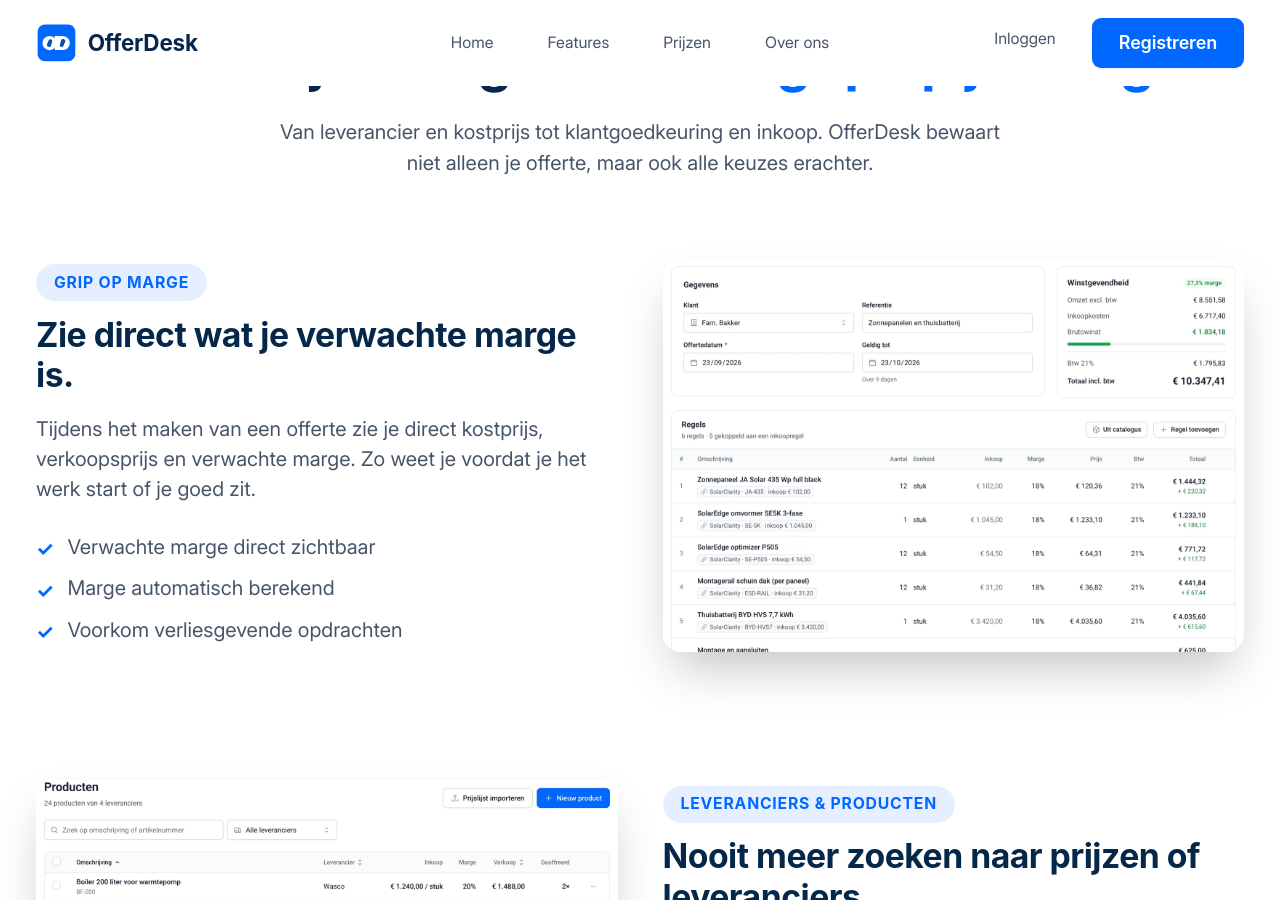
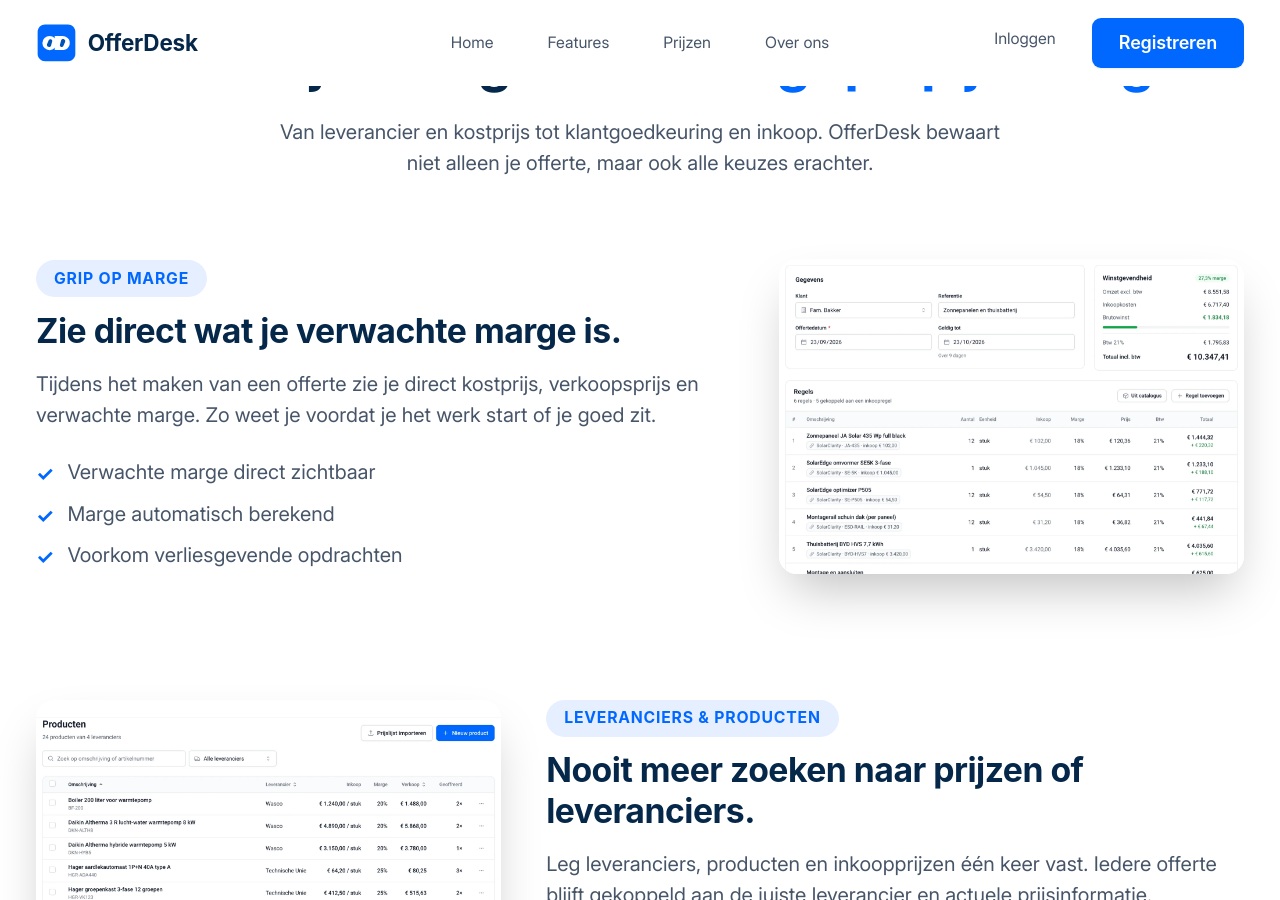
Before and after one commit to FlinkSoftware/offerdesk.github.io, a Jekyll site: the page built from docs/index.html, in a window 1280 px wide and 900 px high, scrolled down 3205 px. Built offline with Jekyll 4.4.1, drawn with Linux system fonts in a browser that asks for light colours; some web fonts are replaced; a script that is not in the unit is left out.

Commit message:
Keep the feature sections within the page on desktop
The text and image columns were 60% and 40% wide plus a 40px gap, so the
page scrolled sideways by 9px. They now share the space after the gap in
the same proportion.

Co-Authored-By: Claude Opus 5.5 <noreply@anthropic.com>

```diff
--- a/docs/_includes/components/features.html
+++ b/docs/_includes/components/features.html
@@ -13,7 +13,7 @@
         <div class="space-y-14 sm:space-y-16 lg:space-y-20">
             {% for feature in i18n.features.sections %}
             <div class="flex flex-col {% if forloop.index == 2 %}lg:flex-row-reverse{% else %}lg:flex-row{% endif %} items-center lg:items-stretch gap-8 lg:gap-10 py-3 sm:py-4">
-                <div class="w-full lg:flex-[0_0_60%] lg:max-w-[60%] flex flex-col justify-center">
+                <div class="w-full lg:flex-[3_1_0%] lg:min-w-0 flex flex-col justify-center">
                     <div class="eyebrow inline-block px-4 py-1.5 bg-primary/10 rounded-full w-fit">
                         {{ feature.eyebrow }}
                     </div>
@@ -25,7 +25,7 @@
                         {% endfor %}
                     </ul>
                 </div>
-                <div class="w-full lg:flex-[0_0_40%] lg:max-w-[40%] relative flex justify-center lg:self-stretch">
+                <div class="w-full lg:flex-[2_1_0%] lg:min-w-0 relative flex justify-center lg:self-stretch">
                     {% if feature.image %}
                     <img src="{{ feature.image }}" alt="{{ feature.image_alt }}"
                         class="rounded-2xl shadow-2xl w-full max-w-xl lg:max-w-full lg:h-full object-contain"
```
